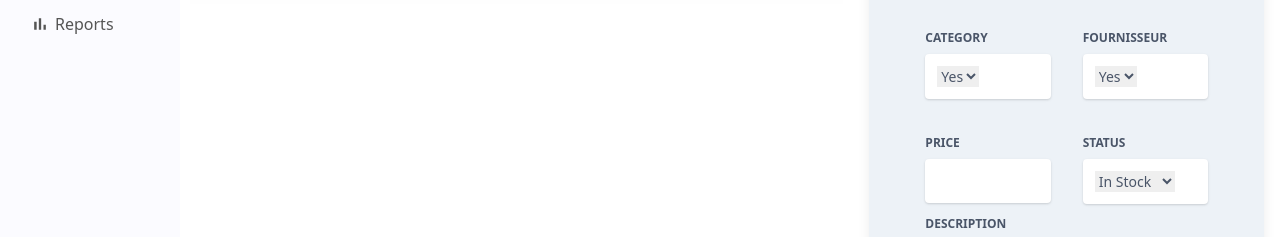
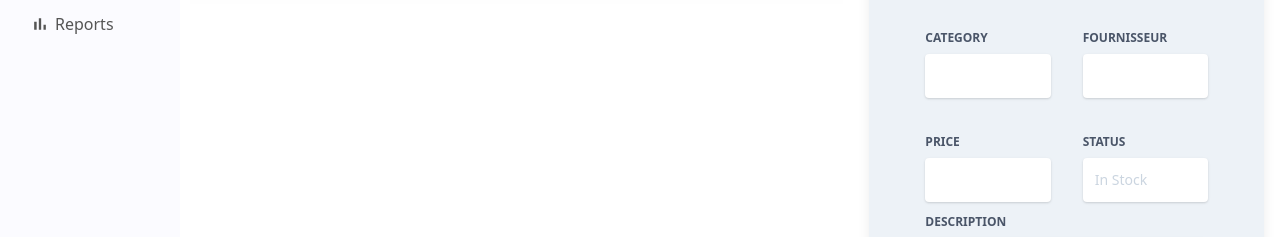
Before and after one commit to GhassenBoughzala/LeRecord-Ste, a React (Create React App) app in the folder client-admin/: page /dashboard/admin/products in a window 1280 px wide. Shown: the part 318-555 px from the top of the page. Built offline with nearby package versions, Linux system fonts and the light colour scheme; no server answers.

Commit message:
CRUD Product 100%

```diff
--- a/client-admin/src/redux/reducers/productReducer.js
+++ b/client-admin/src/redux/reducers/productReducer.js
@@ -110,7 +110,8 @@ export const addProduct = (product) => {
 
   return(dispatch) => {
 
-    return axios.post(`${URLDevelopment}/api/products`, data)
+    return axios
+    .post(`${URLDevelopment}/api/products`, data)
     .then((res) => {
 
       const data = res.data;
--- a/client-admin/src/screens/pages/newProduct/NewProduct.jsx
+++ b/client-admin/src/screens/pages/newProduct/NewProduct.jsx
@@ -1,12 +1,5 @@
-import React, { useState, useEffect } from "react";
+import React, { useEffect } from "react";
 import "./newProduct.css";
-import {
-  getStorage,
-  ref,
-  uploadBytesResumable,
-  getDownloadURL,
-} from "firebase/storage";
-import app from "../../../firebase";
 import { toast } from 'react-toastify';
 import { connect } from "react-redux";
 import useForm from "../useForm";
@@ -58,31 +51,32 @@ const Add = ({ ...props }) => {
     resetForm,
   } = useForm(initialFieldValues, props.setCurrentId);
 
-  const reset = (e) => {
-    resetForm();
-  }
-  const [file, setFile] = useState(null);
   const handleSubmit = (e) => {
-
     e.preventDefault();
     const onSuccess = () => {
-      toast.success('Submitted successfully');
+      window.location.reload();
       resetForm();
     };
     if (validate()) {
       if (props.currentId == 0){
 
           props.createP(values, onSuccess);
+          console.log(props)
           toast.success('Product added successfully');
           resetForm();
 
       } else {
+        toast.info('Product updated successfully');
         props.updateP(props.currentId, values, onSuccess);
-        toast.info('Product updated successfully', window.location.reload());
+
       }
 
-    }
+    }else { toast.warn('Warning ! '); }
   };
+
+  const reset = (e) => {
+    resetForm();
+  }
 
   return (
     <>
@@ -144,14 +138,13 @@ const Add = ({ ...props }) => {
                     htmlFor="grid-password">
                     Category
                   </label>
-                  <div className="px-3 py-3 placeholder-gray-400 text-gray-700 bg-white rounded text-sm shadow focus:outline-none focus:shadow-outline w-full ease-linear transition-all duration-150">
-                    <select name="inStock"
-                            value={values.category}
-                            onChange={handleInputChange}>
-                      <option value="61c20ac5d116a04f9114badb">Yes</option>
-                    </select>
-                  </div>
-
+                  <input
+                    type="text"
+                    name="category"
+                    value={values.category}
+                    onChange={handleInputChange}
+                    className="px-3 py-3 placeholder-gray-400 text-gray-700 bg-white rounded text-sm shadow focus:outline-none focus:shadow-outline w-full ease-linear transition-all duration-150"
+                  />
                 </div>
               </div>
               <div className="w-full lg:w-6/12 px-4">
@@ -162,14 +155,14 @@ const Add = ({ ...props }) => {
                     htmlFor="grid-password">
                     Fournisseur
                   </label>
-                  <div className="px-3 py-3 placeholder-gray-400 text-gray-700 bg-white rounded text-sm shadow focus:outline-none focus:shadow-outline w-full ease-linear transition-all duration-150">
 
-                    <select name="inStock"
-                            value={values.fournisseur}
-                            onChange={handleInputChange}>
-                      <option value="61c20ac5d116a04f9114badb">Yes</option>
-                    </select>
-                  </div>
+                  <input
+                    type="text"
+                    name="fournisseur"
+                    value={values.fournisseur}
+                    onChange={handleInputChange}
+                    className="px-3 py-3 placeholder-gray-400 text-gray-700 bg-white rounded text-sm shadow focus:outline-none focus:shadow-outline w-full ease-linear transition-all duration-150"
+                  />
 
                 </div>
               </div>
@@ -205,14 +198,15 @@ const Add = ({ ...props }) => {
                   >
                     Status
                   </label>
-                  <div className="px-3 py-3 placeholder-gray-400 text-gray-700 bg-white rounded text-sm shadow focus:outline-none focus:shadow-outline w-full ease-linear transition-all duration-150">
-                    <select name="inStock"
-                            value={values.shipping}
-                            onChange={handleInputChange}>
-                      <option value="In">In Stock</option>
-                      <option value="Off">Off Stock</option>
-                    </select>
-                  </div>
+
+                  <input
+                    type="text"
+                    placeholder="In Stock"
+                    name="shipping"
+                    value={values.shipping}
+                    onChange={handleInputChange}
+                    className="px-3 py-3 placeholder-gray-400 text-gray-700 bg-white rounded text-sm shadow focus:outline-none focus:shadow-outline w-full ease-linear transition-all duration-150"
+                  />
                 </div>
               </div>
             </div>
```
